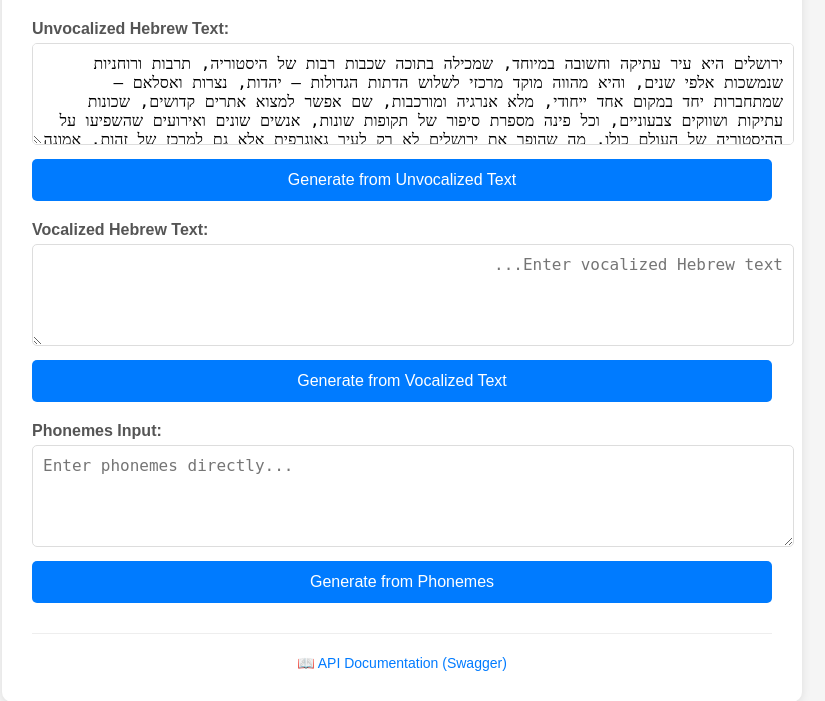
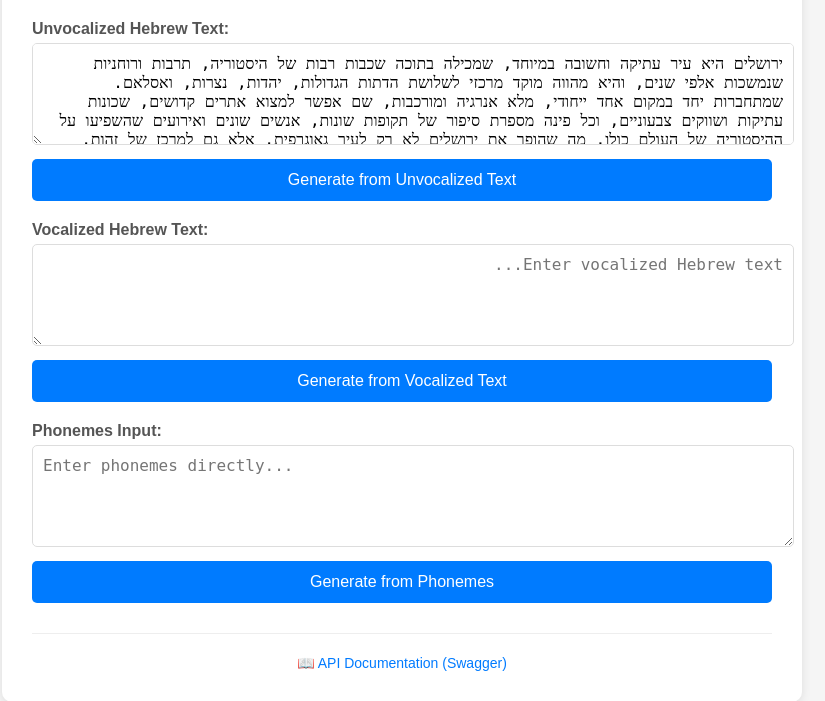
Before and after one commit to thewh1teagle/phonikud-StyleTTS2-dockerized, a Flask app: page / in a window 1280 px wide. Shown: the part 221-922 px from the top of the page, without its empty margins (238-1063 px from the left). Run offline with Flask 3, Linux system fonts and the light colour scheme.

Commit message:
Update unvocalized Hebrew text in index.html for improved clarity and punctuation.

```diff
--- a/templates/index.html
+++ b/templates/index.html
@@ -119,7 +119,7 @@
 
         <div class="form-group">
             <label for="unvocalized-input">Unvocalized Hebrew Text:</label>
-            <textarea id="unvocalized-input" class="rtl-input" placeholder="Enter unvocalized Hebrew text..." style="height: 80px;">ירושלים היא עיר עתיקה וחשובה במיוחד, שמכילה בתוכה שכבות רבות של היסטוריה, תרבות ורוחניות שנמשכות אלפי שנים, והיא מהווה מוקד מרכזי לשלוש הדתות הגדולות – יהדות, נצרות ואסלאם – שמתחברות יחד במקום אחד ייחודי, מלא אנרגיה ומורכבות, שם אפשר למצוא אתרים קדושים, שכונות עתיקות ושווקים צבעוניים, וכל פינה מספרת סיפור של תקופות שונות, אנשים שונים ואירועים שהשפיעו על ההיסטוריה של העולם כולו, מה שהופך את ירושלים לא רק לעיר גאוגרפית אלא גם למרכז של זהות, אמונה וזיכרון קולקטיבי שממשיך לעורר השראה ולחבר בין אנשים מרקע שונה מכל קצוות תבל.</textarea>
+            <textarea id="unvocalized-input" class="rtl-input" placeholder="Enter unvocalized Hebrew text..." style="height: 80px;">ירושלים היא עיר עתיקה וחשובה במיוחד, שמכילה בתוכה שכבות רבות של היסטוריה, תרבות ורוחניות שנמשכות אלפי שנים, והיא מהווה מוקד מרכזי לשלושת הדתות הגדולות, יהדות, נצרות, ואסלאם. שמתחברות יחד במקום אחד ייחודי, מלא אנרגיה ומורכבות, שם אפשר למצוא אתרים קדושים, שכונות עתיקות ושווקים צבעוניים, וכל פינה מספרת סיפור של תקופות שונות, אנשים שונים ואירועים שהשפיעו על ההיסטוריה של העולם כולו, מה שהופך את ירושלים לא רק לעיר גאוגרפית, אלא גם למרכז של זהות, אמונה, וזיכרון קולקטיבי שממשיך לעורר השראה ולחבר בין אנשים מרקע שונה מכל קצוות תבל.</textarea>
             <button class="btn-generate" onclick="generateAudio('unvocalized')" style="margin-top: 10px; width: 100%;">
                 Generate from Unvocalized Text
             </button>
```
